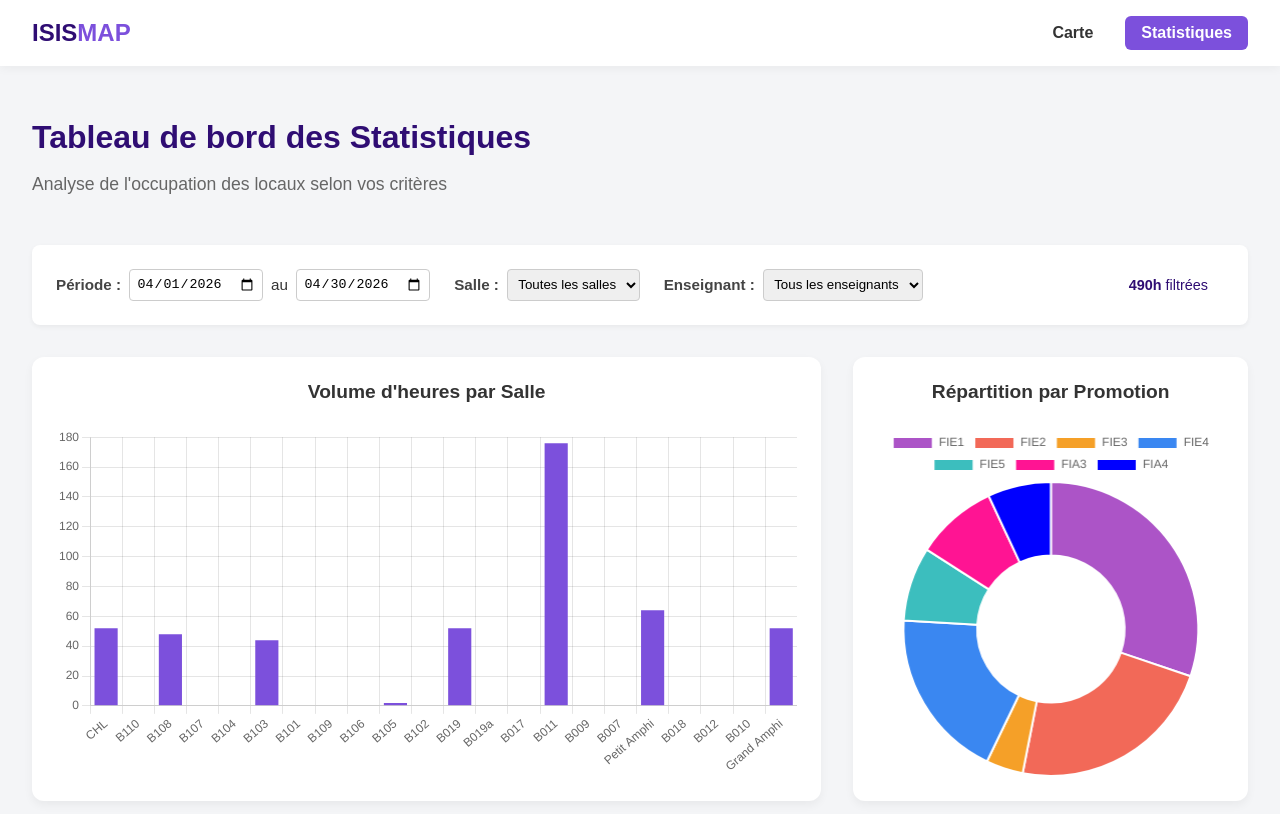
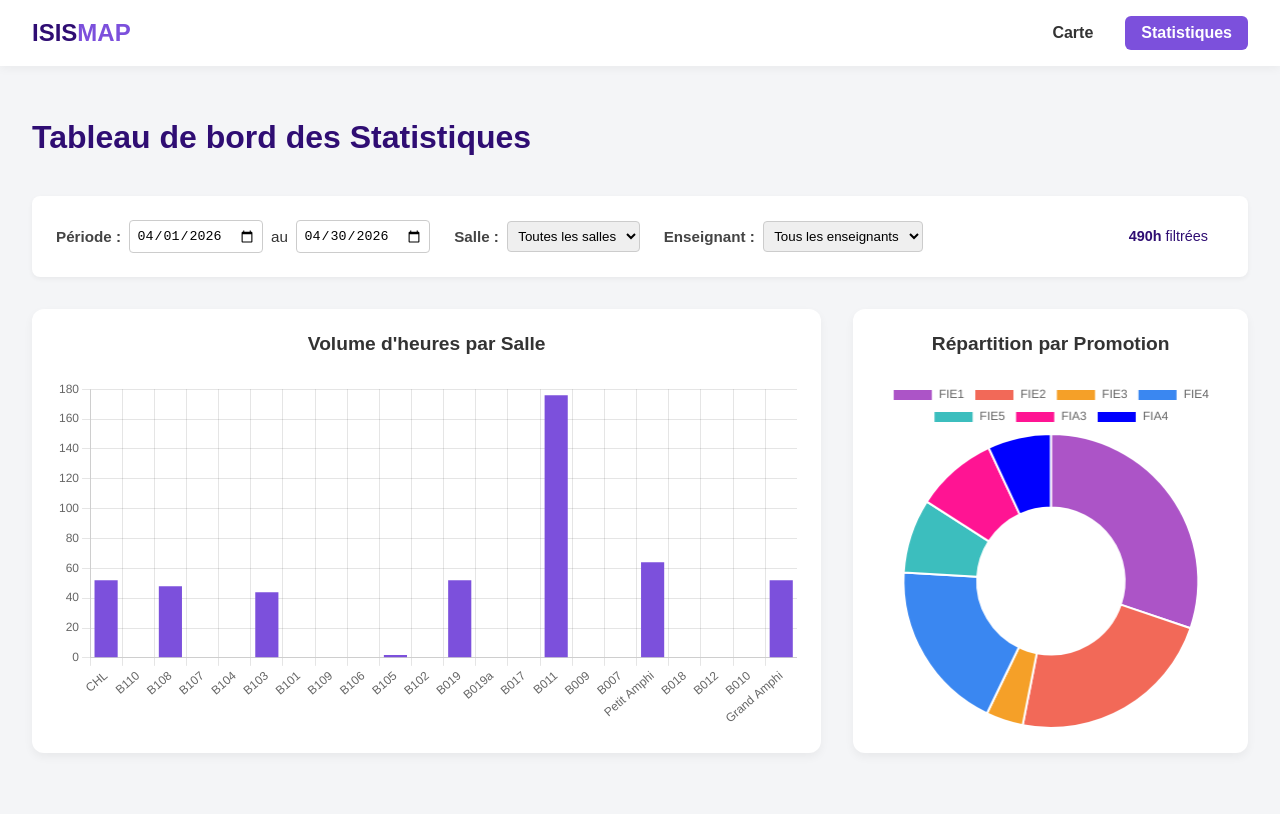
Before and after one commit to mariemaytraud/Fronted_ptut_26, a Vue app in the folder isismap-front/: page /stats in a window 1280 px wide. Shown: the top 814 px of the page. Built offline with nearby package versions, Linux system fonts and the light colour scheme.

Commit message:
modif com

```diff
--- a/isismap-front/src/assets/main.css
+++ b/isismap-front/src/assets/main.css
@@ -15,12 +15,12 @@
 
 body {
   margin: 0;
-  font-family: 'Arial', sans-serif; /* On fera plus joli plus tard si besoin */
+  font-family: 'Arial', sans-serif;
   background-color: var(--bg-color);
   color: var(--text-color);
 }
 
-/* Un style de base pour tes futurs boutons */
+
 .btn {
   background-color: var(--color-primary);
   color: white;
--- a/isismap-front/src/components/Salle.vue
+++ b/isismap-front/src/components/Salle.vue
@@ -24,7 +24,7 @@ const onClick = () => {
   emit('clickSalle', props.salle)
 }
 
-// ---- LOGIQUE MODE JOUR (Temps réel) ----
+// LOGIQUE MODE JOUR (Temps réel)
 const activeCreneau = computed(() => {
   if (props.currentView !== 'jour' || !props.selectedDate || !props.selectedTime) return null
   const currentTarget = new Date(`${props.selectedDate}T${props.selectedTime}`)
@@ -39,7 +39,7 @@ const activeCreneau = computed(() => {
 
 const roomInfo = computed(() => activeCreneau.value ? activeCreneau.value.enseignant : null)
 
-// ---- LOGIQUE MODE SEMAINE/MOIS (Heatmap) ----
+//LOGIQUE MODE SEMAINE/MOIS (Heatmap)
 const getTauxOccupation = () => {
   if (!props.dateDebut || !props.dateFin) return 0
 
--- a/isismap-front/src/stores/isismap.js
+++ b/isismap-front/src/stores/isismap.js
@@ -1,9 +1,9 @@
 import { defineStore } from 'pinia'
 
-// --- 1. NOTRE GÉNÉRATEUR DE FAUSSES DONNÉES ---
+// GÉNÉRATEUR DE FAUSSES DONNÉES
 const genererCreneauxMasse = () => {
   const creneauxGeneres = []
-  let idCounter = 1000 // On commence à 1000 pour ne pas écraser nos tests d'aujourd'hui
+  let idCounter = 1000
 
   const profs = ['Mr Singer', 'Mme Champ', 'Mr Djemaa', 'Mr Barreau', 'Mr Ourettes', 'Mme Mula', 'Mr Charrier']
   const promos = ['FIE1', 'FIE2', 'FIE3', 'FIE4', 'FIE5', 'FIA3', 'FIA4']
@@ -19,18 +19,18 @@ const genererCreneauxMasse = () => {
 
     const dateStr = d.toISOString().split('T')[0] // Format YYYY-MM-DD
 
-    // --- SCÉNARIOS DE TEST POUR LA HEATMAP ---
+    //SCÉNARIOS DE TEST POUR LA HEATMAP
 
-    // 1. La salle B011 est TOUJOURS blindée (Pour tester le Violet Foncé 100%)
+    //La salle B011 est TOUJOURS blindée (Pour tester le Violet Foncé 100%)
     creneauxGeneres.push({ id: idCounter++, id_salle: 'B011', id_prom: 'FIE1', enseignant: 'Mr Singer', debut: `${dateStr}T08:00:00`, fin: `${dateStr}T12:00:00` })
     creneauxGeneres.push({ id: idCounter++, id_salle: 'B011', id_prom: 'FIE2', enseignant: 'Mme Mula', debut: `${dateStr}T13:30:00`, fin: `${dateStr}T17:30:00` })
 
-    // 2. La salle B108 est modérément occupée (Environ 1 jour sur 2, le matin)
+    // La salle B108 est modérément occupée (Environ 1 jour sur 2, le matin)
     if (Math.random() > 0.5) {
       creneauxGeneres.push({ id: idCounter++, id_salle: 'B108', id_prom: 'FIE4', enseignant: 'Mme Champ', debut: `${dateStr}T08:00:00`, fin: `${dateStr}T12:00:00` })
     }
 
-    // 3. La salle B105 est presque toujours vide (1 chance sur 10 d'avoir un cours)
+    // La salle B105 est presque toujours vide (1 chance sur 10 d'avoir un cours)
     if (Math.random() > 0.9) {
       creneauxGeneres.push({ id: idCounter++, id_salle: 'B105', id_prom: 'FIA4', enseignant: 'Mr Barreau', debut: `${dateStr}T14:00:00`, fin: `${dateStr}T16:00:00` })
     }
@@ -58,7 +58,7 @@ const genererCreneauxMasse = () => {
   return creneauxGeneres
 }
 
-// --- 2. NOTRE MAGASIN DE DONNÉES PINIA ---
+//  NOTRE MAGASIN DE DONNÉES PINIA ---
 export const useIsismapStore = defineStore('isismap', {
   state: () => ({
     salles: [
--- a/isismap-front/src/views/StatsView.vue
+++ b/isismap-front/src/views/StatsView.vue
@@ -2,7 +2,6 @@
   <div class="stats-page">
     <div class="header">
       <h1>Tableau de bord des Statistiques</h1>
-      <p>Analyse de l'occupation des locaux selon vos critères</p>
     </div>
 
     <div class="toolbar">
@@ -71,36 +70,36 @@ ChartJS.register(Title, Tooltip, Legend, BarElement, CategoryScale, LinearScale,
 
 const store = useIsismapStore()
 
-// --- 1. VARIABLES DES FILTRES ---
+// var des filtres
 const dateDebut = ref('2026-04-01')
 const dateFin = ref('2026-04-30')
 const selectedSalle = ref('') // Vide = Toutes les salles
 const selectedProf = ref('')  // Vide = Tous les profs
 
-// --- 2. LISTE DYNAMIQUE DES PROFS ---
+//LISTE DYNAMIQUE DES PROFS
 // On parcourt tous les créneaux pour extraire les noms des profs sans doublons
 const listeProfs = computed(() => {
   const profs = store.creneaux.map(c => c.enseignant)
   return [...new Set(profs)].sort() // Le Set enlève les doublons, sort() trie par ordre alphabétique
 })
 
-// --- 3. LE SUPER FILTRE MULTI-CRITÈRES ---
+//LE FILTRE MULTI-CRITÈRES
 const creneauxFiltres = computed(() => {
   const start = new Date(`${dateDebut.value}T00:00:00`)
   const end = new Date(`${dateFin.value}T23:59:59`)
 
   return store.creneaux.filter(c => {
-    // A. Est-ce que la date correspond ?
+    //Est-ce que la date correspond ?
     const dateCours = new Date(c.debut)
     const matchDate = dateCours >= start && dateCours <= end
 
-    // B. Est-ce que la salle correspond ? (Si selectedSalle est vide, c'est bon pour toutes)
+    //Est-ce que la salle correspond ? (Si selectedSalle est vide, c'est bon pour toutes)
     const matchSalle = selectedSalle.value === '' || c.id_salle === selectedSalle.value
 
-    // C. Est-ce que le prof correspond ?
+    //Est-ce que le prof correspond ?
     const matchProf = selectedProf.value === '' || c.enseignant === selectedProf.value
 
-    // On ne garde le créneau que s'il valide LES TROIS conditions !
+
     return matchDate && matchSalle && matchProf
   })
 })
@@ -114,7 +113,7 @@ const totalHeuresPeriode = computed(() => {
 })
 
 
-// --- 4. GRAPHIQUE 1 (Barres) ---
+//GRAPHIQUE(Barres)
 const barChartData = computed(() => {
   const heuresParSalle = {}
   store.salles.forEach(s => { heuresParSalle[s.libelle] = 0 })
@@ -154,7 +153,7 @@ const barOptions = {
 }
 
 
-// --- 5. GRAPHIQUE 2 (Anneau) ---
+//GRAPHIQUE(Anneau) ---
 const doughnutChartData = computed(() => {
   const heuresParPromo = {}
   const couleursPromo = {}
```
Also changed, not shown: isismap-front/src/views/MapView.vue (+3 -4 lines).
